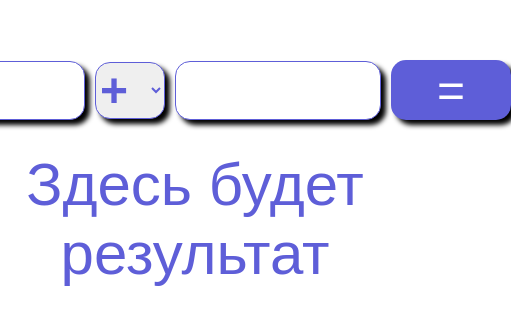
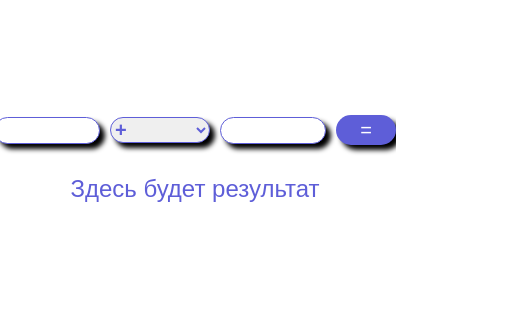
Before and after one commit to MariKhad/base_calc, a plain HTML site: page index.html in a window 390 px wide. Shown: the part 255-580 px from the top of the page, 511 px wide, since content can reach past the window. Drawn offline with Linux system fonts and the light colour scheme.

Commit message:
Added css

```diff
--- a/style.css
+++ b/style.css
@@ -87,3 +87,98 @@ select:active {
   min-height: 140px;
   color: rgb(94, 94, 216);
 }
+
+@media (max-width: 1200px) {
+  .btn {
+    font-size: 40px;
+    height: 50px;
+    min-width: 100px;
+  }
+
+  input,
+  select {
+    font-size: 40px;
+    width: 180px;
+  }
+
+  .result {
+    font-size: 50px;
+    min-height: 120px;
+  }
+}
+
+@media (max-width: 992px) {
+  .btn {
+    font-size: 32px;
+    height: 45px;
+    min-width: 90px;
+  }
+
+  input,
+  select {
+    font-size: 32px;
+    width: 160px;
+  }
+
+  .result {
+    font-size: 40px;
+    min-height: 100px;
+  }
+}
+
+@media (max-width: 768px) {
+  .btn {
+    font-size: 28px;
+    height: 40px;
+    min-width: 80px;
+  }
+
+  input,
+  select {
+    font-size: 28px;
+    width: 140px;
+  }
+
+  .result {
+    font-size: 36px;
+    min-height: 90px;
+  }
+}
+
+@media (max-width: 576px) {
+  .btn {
+    font-size: 24px;
+    height: 35px;
+    min-width: 70px;
+  }
+
+  input,
+  select {
+    font-size: 24px;
+    width: 120px;
+  }
+
+  .result {
+    font-size: 30px;
+    min-height: 80px;
+  }
+}
+
+@media (max-width: 400px) {
+  .btn {
+    font-size: 20px;
+    height: 30px;
+    min-width: 60px;
+  }
+
+  input,
+  select {
+    font-size: 20px;
+    width: 100px;
+  }
+
+  .result {
+    font-size: 24px;
+    min-height: 60px;
+  }
+}
```
